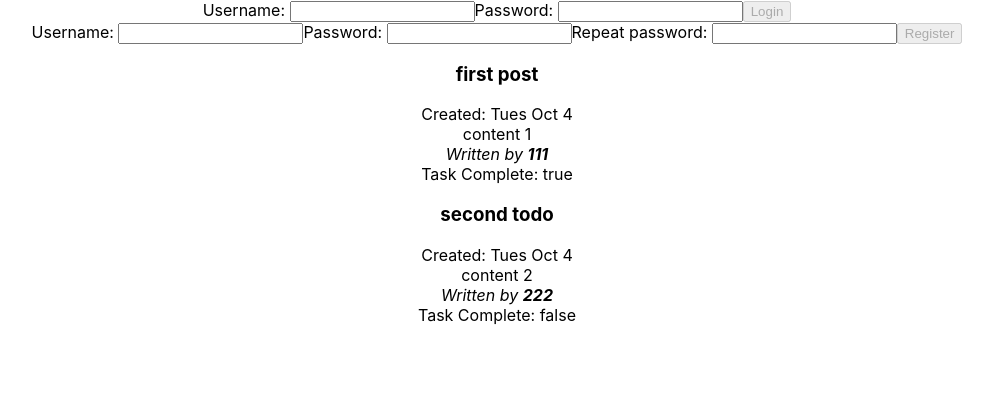
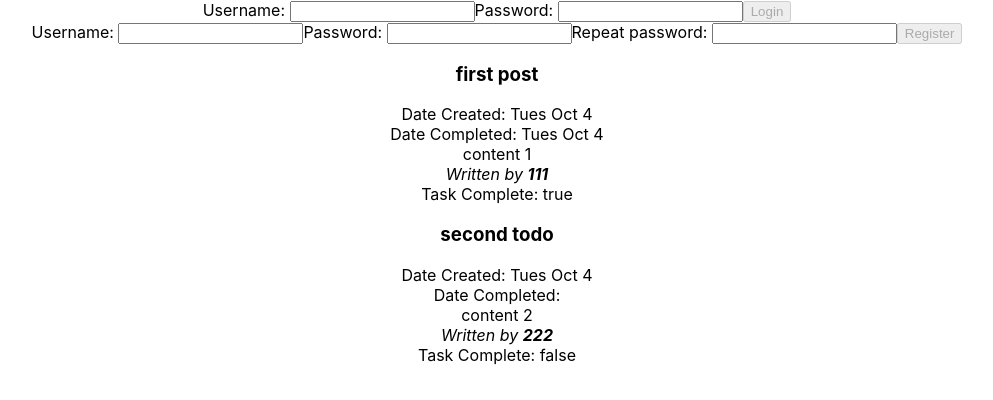
Before and after one commit to ViLinh27/lab2-todoapp, a React (Create React App) app: page / in a window 1280 px wide. Shown: the top 400 px of the page, without its empty margins (143-1136 px from the left). Built offline with nearby package versions, Linux system fonts and the light colour scheme.

Commit message:
add in date copleted fields
seems to work. Yay

```diff
--- a/src/App.js
+++ b/src/App.js
@@ -22,6 +22,7 @@ function App() {
       description: "content 1",
       author: "111",
       complete: "true",
+      dateCompleted: "Tues Oct 4",
       id: uuidv4(),
     } ,
     {
@@ -30,6 +31,7 @@ function App() {
       description: "content 2",
       author: "222",
       complete: "false",
+      dateCompleted: "",
       id: uuidv4(),
     },
 
--- a/src/Todo/CreateTodo.js
+++ b/src/Todo/CreateTodo.js
@@ -33,6 +33,7 @@ export default function CreateTodo({user,toDos,dispatch}){
                         description:description,
                         author:user,
                         complete: complete.toString(),
+                        dateCompleted:complete ? dateCompleted.toString() : "",
                         id:uuidv4(),
                     });
 
--- a/src/Todo/Todo.js
+++ b/src/Todo/Todo.js
@@ -11,12 +11,12 @@
 //checkbox with complete boolean needed
 
 export default function Todo(
-    {title,description,author,dateCreated,complete}){
+    {title,description,author,dateCreated,complete, dateCompleted}){
     return(
         <div>
             <h3>{title}</h3>
-            <div>Created: {dateCreated}</div>
-            {/* <div>Completed: {dateCompleted}</div> */}
+            <div>Date Created: {dateCreated}</div>
+            <div>Date Completed: {dateCompleted}</div>
             <div>{description}</div>
             <i>Written by <b>{author}</b></i>
             <div>Task Complete: {complete}</div>
--- a/src/reducer.js
+++ b/src/reducer.js
@@ -30,6 +30,7 @@ function toDoReducer(state, action){//reducer for toDo actions
                 description: action.description,
                 author: action.author,
                 complete:action.complete,
+                dateCompleted: action.dateCompleted,
                 id: action.id,
             };
             return [newPost, ...state];//the new new task/todo
```
